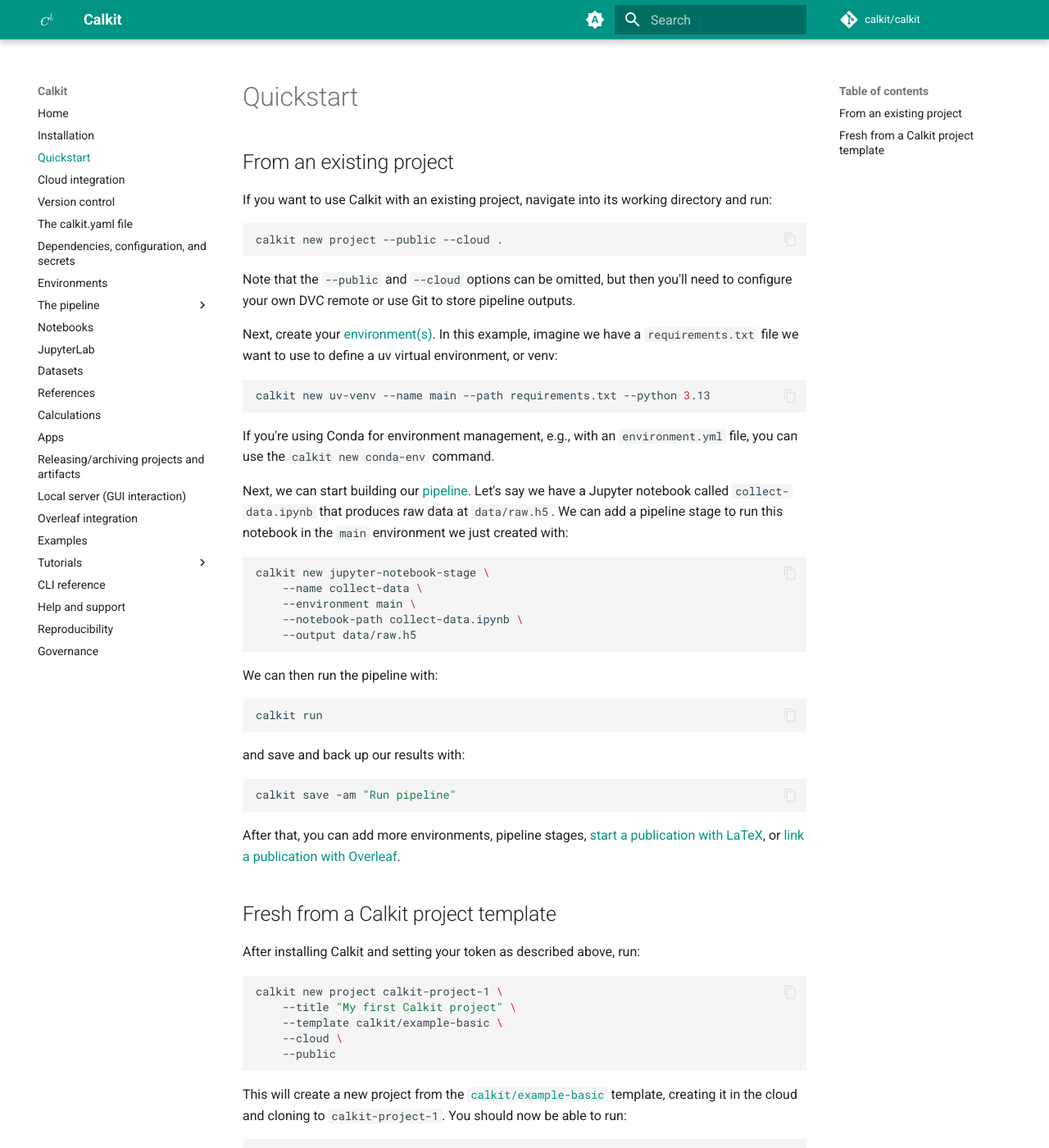
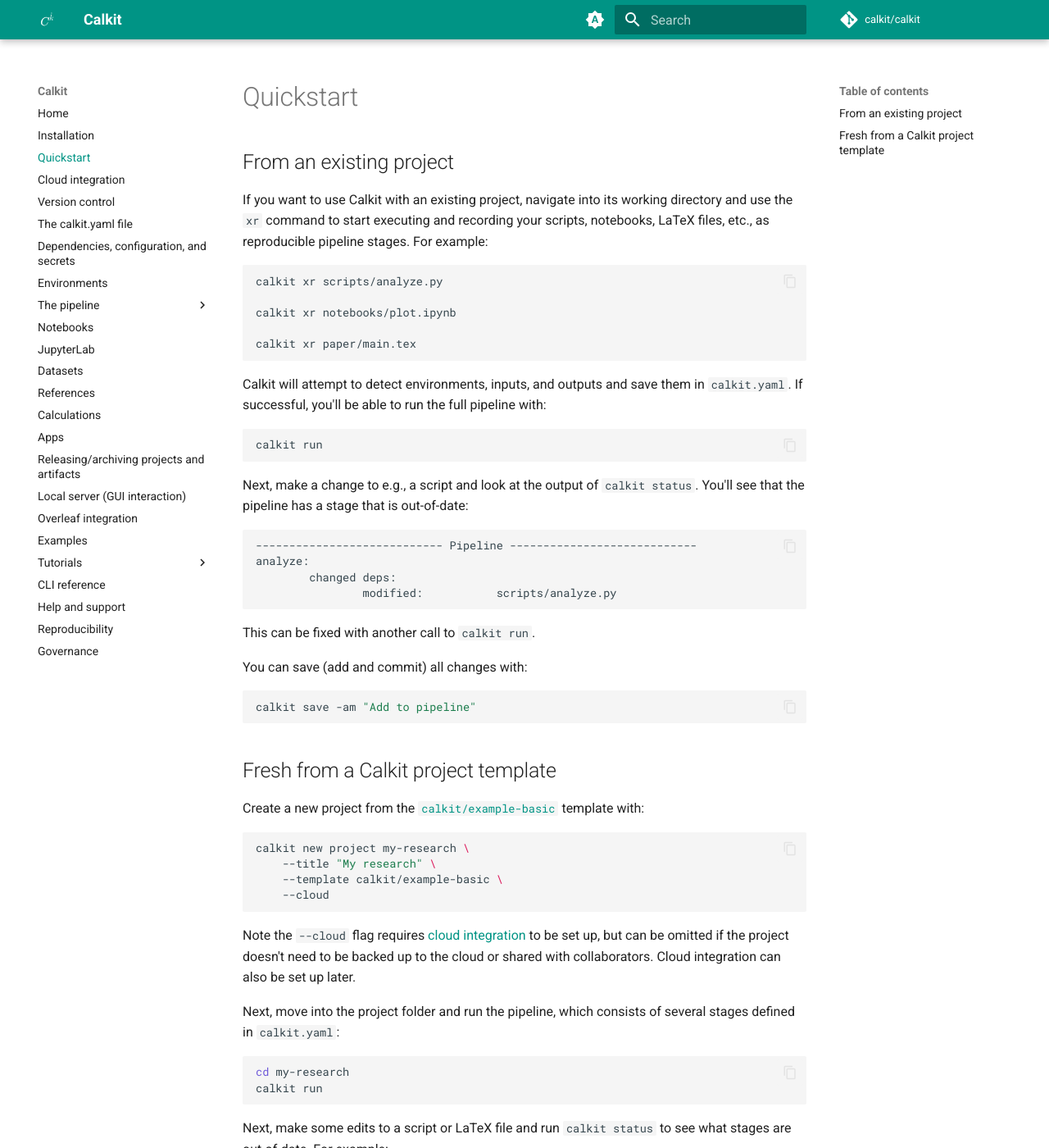
Before and after one commit to calkit/calkit, an MkDocs documentation site: the page built from docs/quickstart.md, in a window 1280 px wide and 1400 px high. Shown: the whole window at 82% size. Built offline with MkDocs 1.6.1 and Material for MkDocs 9.7.7, drawn with Linux system fonts in a browser that asks for light colours; comment, search, counter and statistics services are not loaded; some of the changed text lies outside the part shown.

Commit message:
Update installation and quickstart instructions in light of shorter URLs and `xr` command (#708)

````diff
--- a/.pre-commit-config.yaml
+++ b/.pre-commit-config.yaml
@@ -6,14 +6,16 @@
       - id: check-merge-conflict
       - id: end-of-file-fixer
       - id: trailing-whitespace
+      - id: check-yaml
+        args: ["--unsafe"]
+      - id: check-json
 
   - repo: https://github.com/astral-sh/ruff-pre-commit
     rev: "v0.6.3"
     hooks:
       - id: ruff
-        args: [--exit-non-zero-on-fix, --config=pyproject.toml]
+        args: [--exit-non-zero-on-fix]
       - id: ruff-format
-        args: [--config=pyproject.toml]
 
   - repo: https://github.com/pre-commit/mirrors-prettier
     rev: "v3.0.3"
--- a/docs/quickstart.md
+++ b/docs/quickstart.md
@@ -3,92 +3,90 @@
 ## From an existing project
 
 If you want to use Calkit with an existing project,
-navigate into its working directory and run:
+navigate into its working directory and use the `xr` command to start
+executing and recording your scripts, notebooks, LaTeX files, etc.,
+as reproducible pipeline stages.
+For example:
 
 ```sh
-calkit new project --public --cloud .
+calkit xr scripts/analyze.py
+
+calkit xr notebooks/plot.ipynb
+
+calkit xr paper/main.tex
 ```
 
-Note that the `--public` and `--cloud` options can be omitted,
-but then you'll need to configure your own DVC remote or use Git to store
-pipeline outputs.
-
-Next, create your [environment(s)](environments.md).
-In this example, imagine we have a `requirements.txt` file we want to use to
-define a uv virtual environment, or venv:
-
-```sh
-calkit new uv-venv --name main --path requirements.txt --python 3.13
-```
-
-If you're using Conda for environment management,
-e.g., with an `environment.yml` file,
-you can use the `calkit new conda-env` command.
-
-Next, we can start building our [pipeline](pipeline/index.md).
-Let's say we have a Jupyter notebook called `collect-data.ipynb`
-that produces raw data at `data/raw.h5`.
-We can add a pipeline stage to run this notebook in the `main` environment
-we just created with:
-
-```sh
-calkit new jupyter-notebook-stage \
-    --name collect-data \
-    --environment main \
-    --notebook-path collect-data.ipynb \
-    --output data/raw.h5
-```
-
-We can then run the pipeline with:
+Calkit will attempt to detect environments, inputs, and outputs and
+save them in `calkit.yaml`.
+If successful,
+you'll be able to run the full pipeline with:
 
 ```sh
 calkit run
 ```
 
-and save and back up our results with:
+Next, make a change to e.g., a script and look at the output of
+`calkit status`.
+You'll see that the pipeline has a stage that is out-of-date:
+
+```sh
+---------------------------- Pipeline ----------------------------
+analyze:
+        changed deps:
+                modified:           scripts/analyze.py
+```
+
+This can be fixed with another call to `calkit run`.
+
+You can save (add and commit) all changes with:
+
+```sh
+calkit save -am "Add to pipeline"
+```
+
+## Fresh from a Calkit project template
+
+Create a new project from the
+[`calkit/example-basic`](https://github.com/calkit/example-basic)
+template with:
+
+```sh
+calkit new project my-research \
+    --title "My research" \
+    --template calkit/example-basic \
+    --cloud
+```
+
+Note the `--cloud` flag requires [cloud integration](cloud-integration.md)
+to be set up, but can be omitted if the project doesn't need to be backed up to
+the cloud or shared with collaborators.
+Cloud integration can also be set up later.
+
+Next, move into the project folder and run the pipeline,
+which consists of several stages defined in `calkit.yaml`:
+
+<!-- TODO: This takes a long time to pull the image -->
+
+```sh
+cd my-research
+calkit run
+```
+
+Next, make some edits to a script or LaTeX file and run `calkit status` to
+see what stages are out-of-date.
+For example:
+
+```sh
+---------------------------- Pipeline ----------------------------
+build-paper:
+        changed deps:
+                modified:           paper/paper.tex
+```
+
+Execute `calkit run` again to bring everything up-to-date.
+
+To back up or save the project, call:
 
 ```sh
 calkit save -am "Run pipeline"
 ```
-
-After that,
-you can add more environments, pipeline stages,
-[start a publication with LaTeX](tutorials/adding-latex-pub-docker.md),
-or [link a publication with Overleaf](overleaf.md).
-
-## Fresh from a Calkit project template
-
-After installing Calkit and setting your token as described above, run:
-
-```sh
-calkit new project calkit-project-1 \
-    --title "My first Calkit project" \
-    --template calkit/example-basic \
-    --cloud \
-    --public
-```
-
-This will create a new project from the
-[`calkit/example-basic`](https://github.com/calkit/example-basic)
-template,
-creating it in the cloud and cloning to `calkit-project-1`.
-You should now be able to run:
-
-```sh
-cd calkit-project-1
-calkit run
-```
-
-This will run the project's pipeline.
-Next, you can start adding stages to the pipeline,
-modifying the Python environments and scripts,
-and editing the paper.
-All will be kept in sync with the `calkit run` command.
-
-To back up all of your work, execute:
-
-```sh
-calkit save -am "Run pipeline"
-```
-
-This will commit and push to both GitHub and the Calkit Cloud.
--- a/pyproject.toml
+++ b/pyproject.toml
@@ -159,7 +159,9 @@
 target-version = "py310"
 line-length = 79
 fix = true
-lint.extend-select = ["I"]
+
+[tool.ruff.lint]
+extend-select = ["I"]  # Import sorting (isort compatibility)
 
 [tool.pytest.ini_options]
 env = ["CALKIT_ENV=test", "CALKIT_TEST_OVERLEAF_TOKEN=none"]
````
Also changed, not shown: CONTRIBUTING.md (+11 -1 lines), README.md (+100 -133 lines), docs/installation.md (+14 -14 lines), 3 other files.
